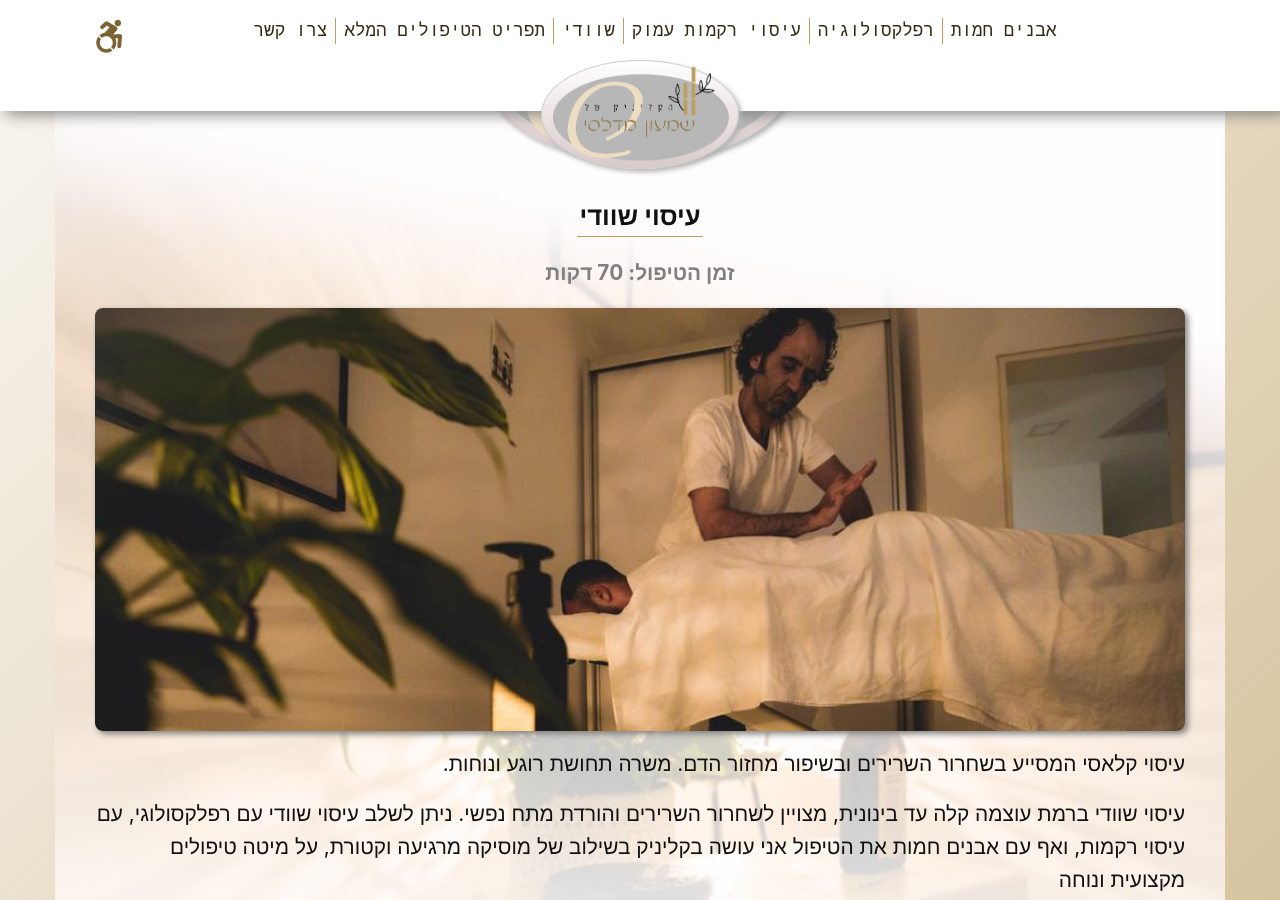
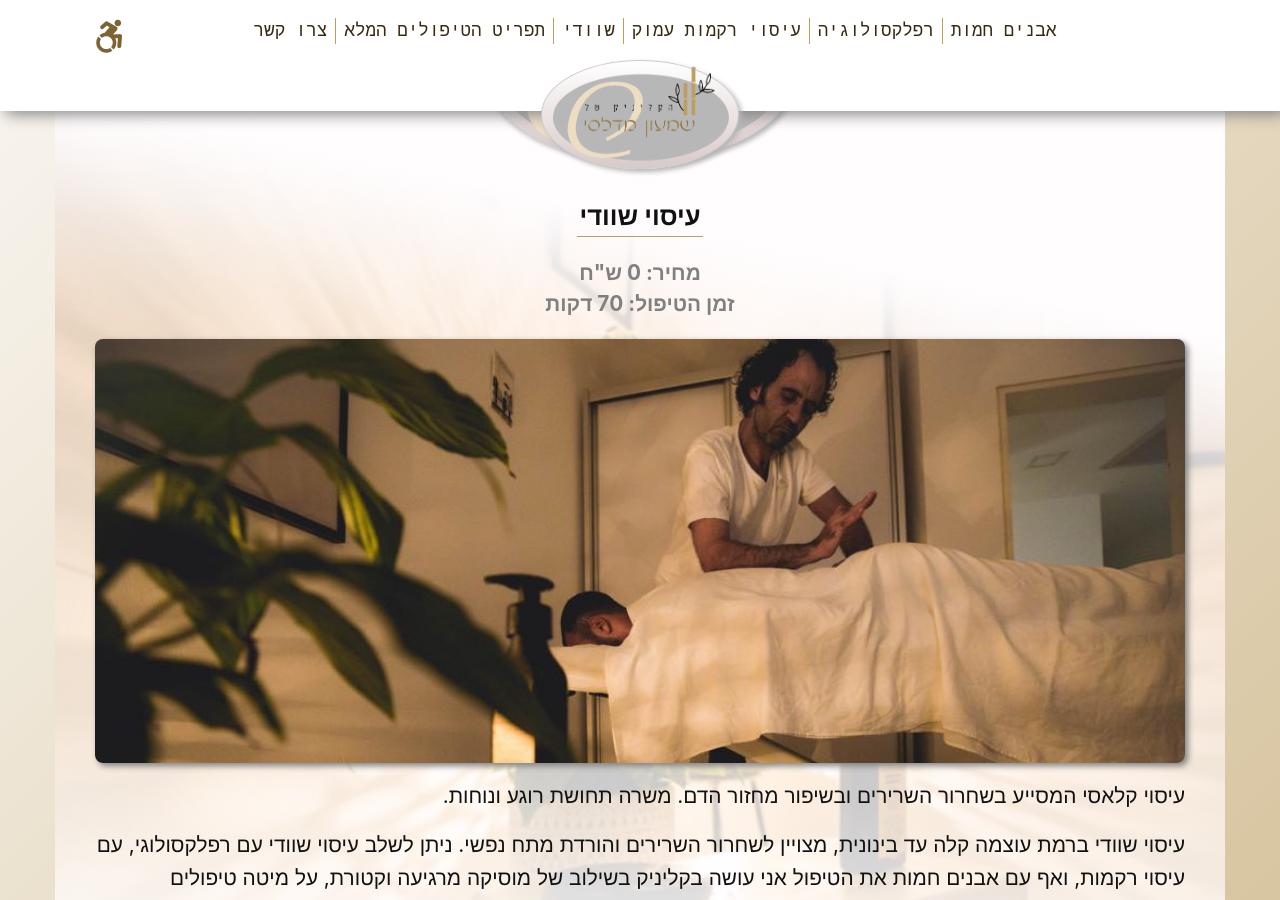
Before and after one commit to shimonido8/shimon-clinic, a Jekyll site: the page built from my_collections/_treatments/shvedi.md, in a window 1280 px wide and 900 px high, scrolled down 402 px. Built offline with Jekyll 4.4.1, drawn with Linux system fonts in a browser that asks for light colours.

Commit message:
Update from Forestry.io shimon medalsi updated my_collections/_treatments/shvedi.md

```diff
--- a/my_collections/_treatments/shvedi.md
+++ b/my_collections/_treatments/shvedi.md
@@ -2,13 +2,15 @@
 name: shvedi
 permalink: shvedi
 title: עיסוי שוודי
-description: "
-עיסוי קלאסי המסייע בשחרור השרירים ובשיפור מחזור הדם. משרה תחושת רוגע ונוחות.
-"
-
-time: 70
+description: " עיסוי קלאסי המסייע בשחרור השרירים ובשיפור מחזור הדם. משרה תחושת רוגע
+  ונוחות. "
+time: "70"
 price_not: 250
 img: treatment-banner-shiatsu.jpg
+price: "0"
+meta_keywords: ''
+meta_description: ''
+
 ---
 עיסוי קלאסי המסייע בשחרור השרירים ובשיפור מחזור הדם. משרה תחושת רוגע ונוחות.
 
```
Also changed, not shown: .forestry/front_matter/templates/treatment.yml.
